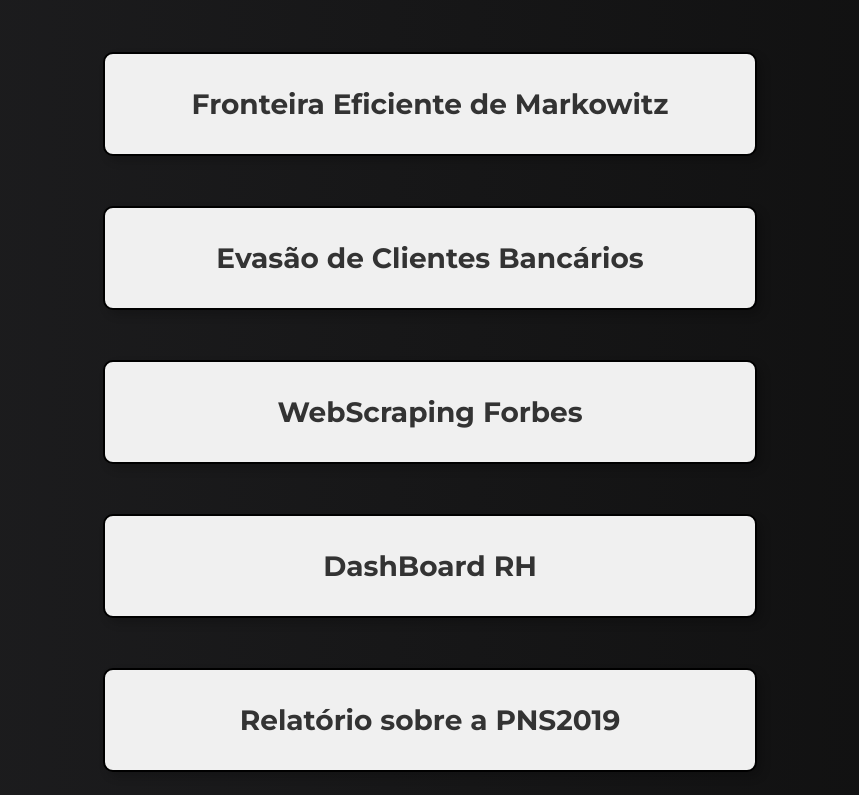
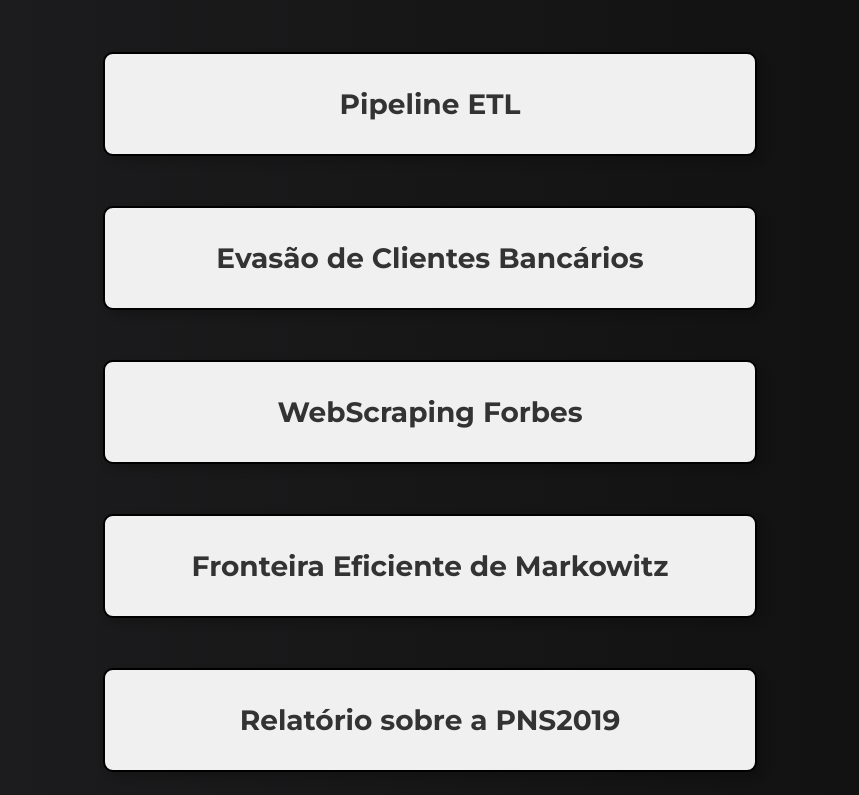
Before and after one commit to VictorLSantana/VictorLSantana.github.io, a plain HTML site: page index.html in a window 1280 px wide. Shown: the part 306-1101 px from the top of the page, without its empty margins (210-1069 px from the left). Drawn offline with Linux system fonts and the light colour scheme.

Commit message:
Update index.html

```diff
--- a/index.html
+++ b/index.html
@@ -132,8 +132,8 @@
 	</div>
 	<h1>Portfólio de Ciência de Dados</h1>
 	<div class="wrapper">
-        <div class="box" onclick="window.open('https://github.com/VictorLSantana/FronteiraMarkowitz', '_blank')">
-            <h2>Fronteira Eficiente de Markowitz</h2>
+        <div class="box" onclick="window.open('https://github.com/VictorLSantana/ETL-filmes/tree/master', '_blank')">
+            <h2>Pipeline ETL</h2>
         </div>
 		<div class="box" onclick="window.open('https://github.com/VictorLSantana/BankChurnML', '_blank')">
 			<h2>Evasão de Clientes Bancários</h2>
@@ -141,8 +141,8 @@
         <div class="box" onclick="window.open('https://github.com/VictorLSantana/WebScraping', '_blank')">
             <h2>WebScraping Forbes</h2>
         </div>
-		<div class="box" onclick="window.open('https://github.com/VictorLSantana/DashBoardRH', '_blank')">
-			<h2>DashBoard RH</h2>
+		<div class="box" onclick="window.open('https://github.com/VictorLSantana/FronteiraMarkowitz', '_blank')">
+			<h2>Fronteira Eficiente de Markowitz</h2>
 		</div>
 		<div class="box" onclick="window.open('https://github.com/VictorLSantana/PNS2019_UF52', '_blank')">
 			<h2>Relatório sobre a PNS2019</h2>
```
